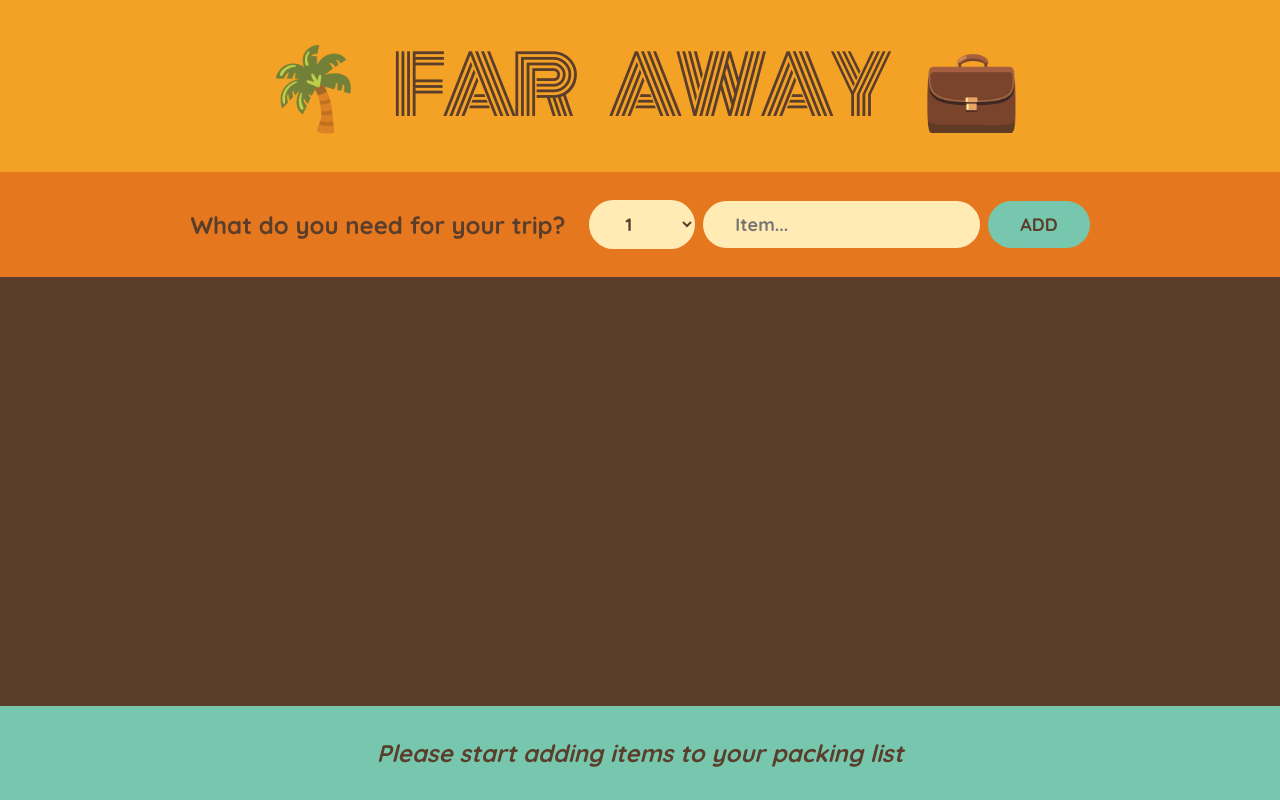
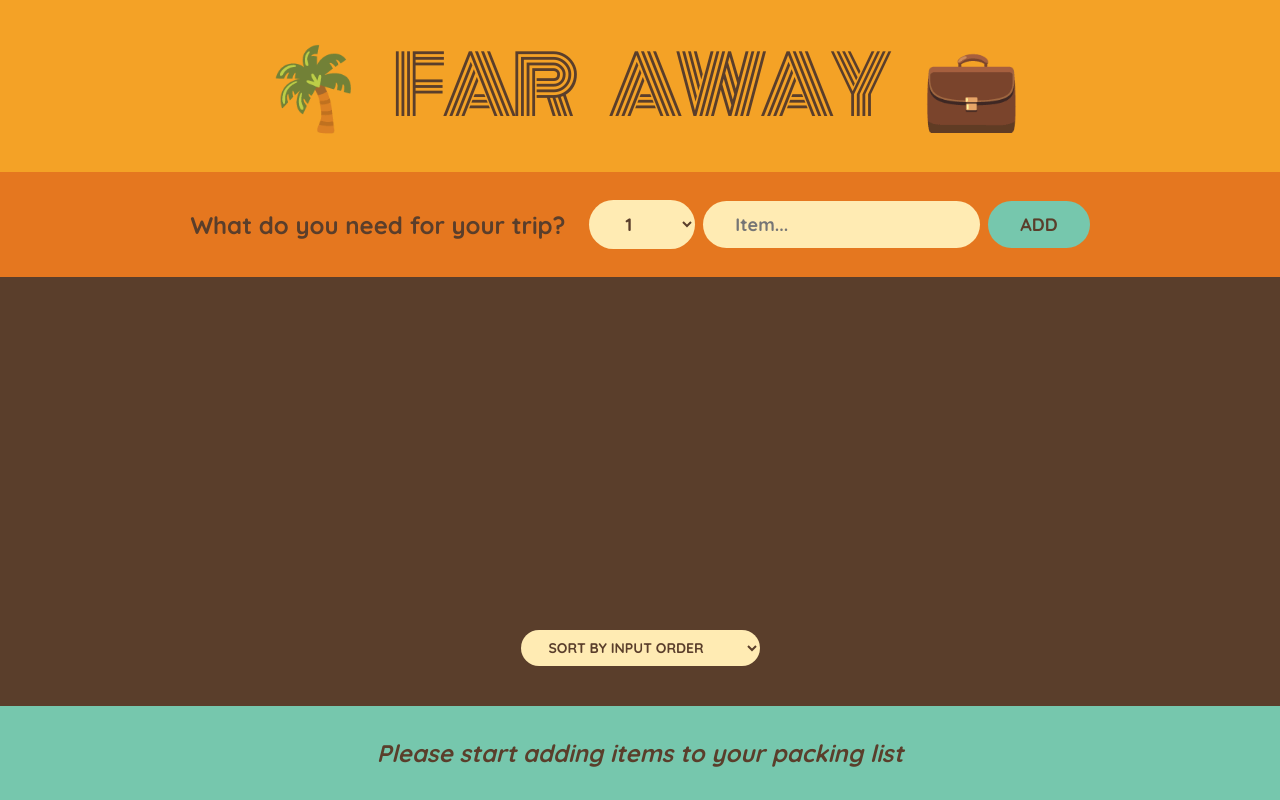
Before and after one commit to UsamaJawed/react-travel-app, a React (Create React App) app: page / in a window 1280 px wide. Built offline with nearby package versions, Linux system fonts and the light colour scheme.

Commit message:
Added sorting

```diff
--- a/src/App.js
+++ b/src/App.js
@@ -81,10 +81,30 @@
 }
 
 function PackingList({ items, onDeleteItem, onToggleItem }) {
+  const [sortBy, setSortBy] = useState("input");
+
+  let sortedItems;
+
+  if (sortBy === "input") {
+    sortedItems = items;
+  }
+
+  if (sortBy === "description") {
+    sortedItems = items
+      .slice()
+      .sort((a, b) => a.description.localeCompare(b.description));
+  }
+
+  if (sortBy === "packed") {
+    sortedItems = items
+      .slice()
+      .sort((a, b) => Number(a.packed) - Number(b.packed));
+  }
+
   return (
     <div className="list">
       <ul>
-        {items.map((item) => {
+        {sortedItems.map((item) => {
           return (
             <Item
               item={item}
@@ -95,6 +115,19 @@
           );
         })}
       </ul>
+
+      <div className="actions">
+        <select
+          value={sortBy}
+          onChange={(e) => {
+            setSortBy(e.target.value);
+          }}
+        >
+          <option value="input">Sort by input order</option>
+          <option value="description">Sort by description</option>
+          <option value="packed">Sort by packed status</option>
+        </select>
+      </div>
     </div>
   );
 }
```
